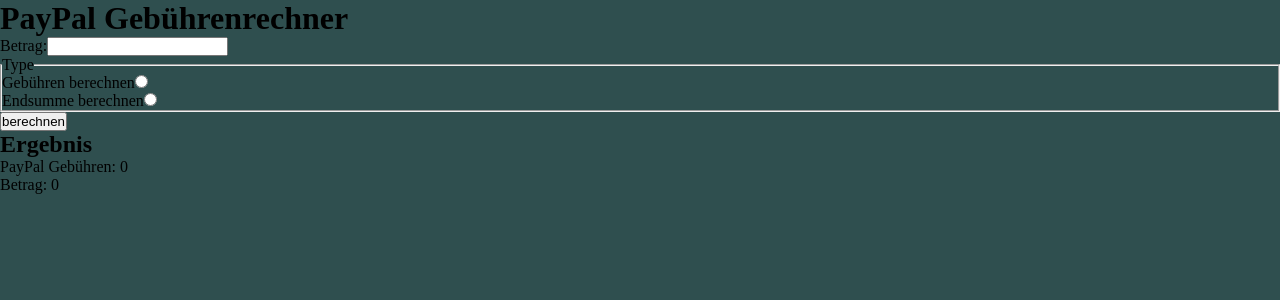
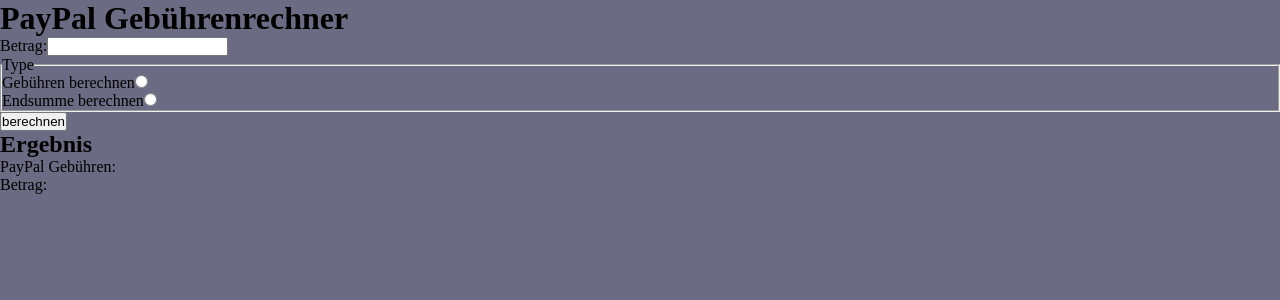
Before and after one commit to TomNecke/PayPal_Fee_Calculator, a React (Create React App) app: page / in a window 1280 px wide. Shown: the top 300 px of the page. Built offline with nearby package versions, Linux system fonts and the light colour scheme; the HTML template or start-up script is replaced by a standard one.

Commit message:
siomple calc

```diff
--- a/src/App.js
+++ b/src/App.js
@@ -1,41 +1,10 @@
 import './App.css';
-
-let resultFee = 0;
-let resultTotal = 0;
-
-
-const handleSubmit = (event) => {
-  alert("test")
-  event.preventDefault()
-  resultFee = 12
-  console.log(resultFee)
-}
+import Form from './components/Form';
 
 function App() {
   return (
     <div className="App">
-      <h1>PayPal Gebührenrechner</h1>
-      <form onSubmit={handleSubmit}>
-        <label for="inputNum">Betrag:</label>
-        <input id='inputNum' type='number' />
-        <fieldset>
-          <legend>Type</legend>
-          <div>
-            <label for="feeRadio">Gebühren berechnen</label>
-            <input type='radio' id='feeRadio' value="feeRadio" name='selectCalc' />
-          </div>
-          <div>
-            <label for="totalRadio">Endsumme berechnen</label>
-            <input type='radio' id='totalRadio' value="totalRadio" name='selectCalc'/>
-          </div>
-        </fieldset>
-        <input type='submit' value="berechnen" />
-      </form>
-      <div>
-        <h2>Ergebnis</h2>
-        <p>PayPal Gebühren: {resultFee}</p>
-        <p>Betrag: {resultTotal}</p>
-      </div>
+      <Form/>
     </div>
   );
 }
--- /dev/null
+++ b/src/components/Form.js
@@ -0,0 +1,49 @@
+import React, { useState } from 'react'
+
+
+export default function () {
+
+    const [inputNum, setInputNum] = useState(null);
+    const [resultFee, setResultFee] = useState(null);
+    const [resultTotal, setResultTotal] = useState(null);
+
+    const handleSubmit = (event) => {
+        event.preventDefault()
+
+        let result = Number.parseInt(inputNum)
+        console.log(result+(result/100*2.49)+0.35);
+
+        console.log("resultFee: " + resultFee)
+        console.log("resultTotal: " + resultTotal)
+        console.log("inputNum: " + inputNum)
+    }
+
+    return (
+        <div>
+            <h1>PayPal Gebührenrechner</h1>
+            <form onSubmit={handleSubmit}>
+                <label htmlFor="inputNum">Betrag:</label>
+                <input id='inputNum' type='number' onChange={(e) => {
+                    setInputNum(e.target.value);
+                }} />
+                <fieldset>
+                    <legend>Type</legend>
+                    <div>
+                        <label htmlFor="feeRadio">Gebühren berechnen</label>
+                        <input type='radio' id='feeRadio' value="feeRadio" name='selectCalc' />
+                    </div>
+                    <div>
+                        <label htmlFor="totalRadio">Endsumme berechnen</label>
+                        <input type='radio' id='totalRadio' value="totalRadio" name='selectCalc' />
+                    </div>
+                </fieldset>
+                <input type='submit' value="berechnen" />
+            </form>
+            <div>
+                <h2>Ergebnis</h2>
+                <p>PayPal Gebühren: {resultFee}</p>
+                <p>Betrag: {resultTotal}</p>
+            </div>
+        </div>
+    )
+}
--- a/src/index.css
+++ b/src/index.css
@@ -6,7 +6,7 @@
 }
 
 .App {
-    background-color: darkslategrey;
+    background-color: rgb(107, 107, 131);
     width: 100vw;
     height: 100vh;
     overflow: hidden;
```
